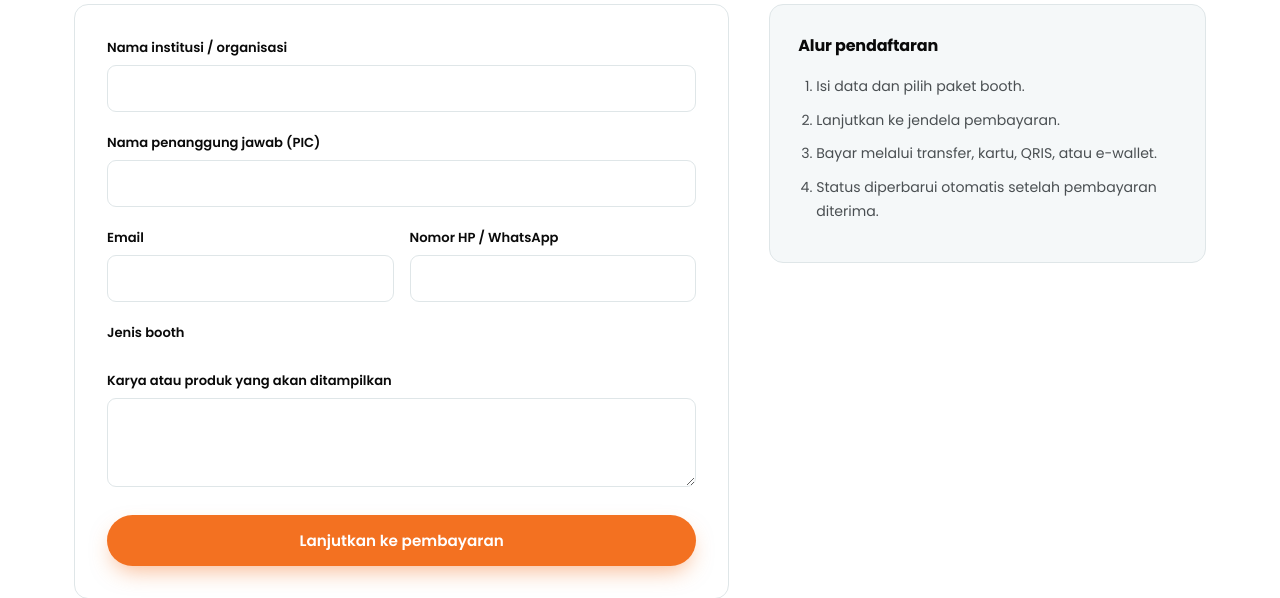
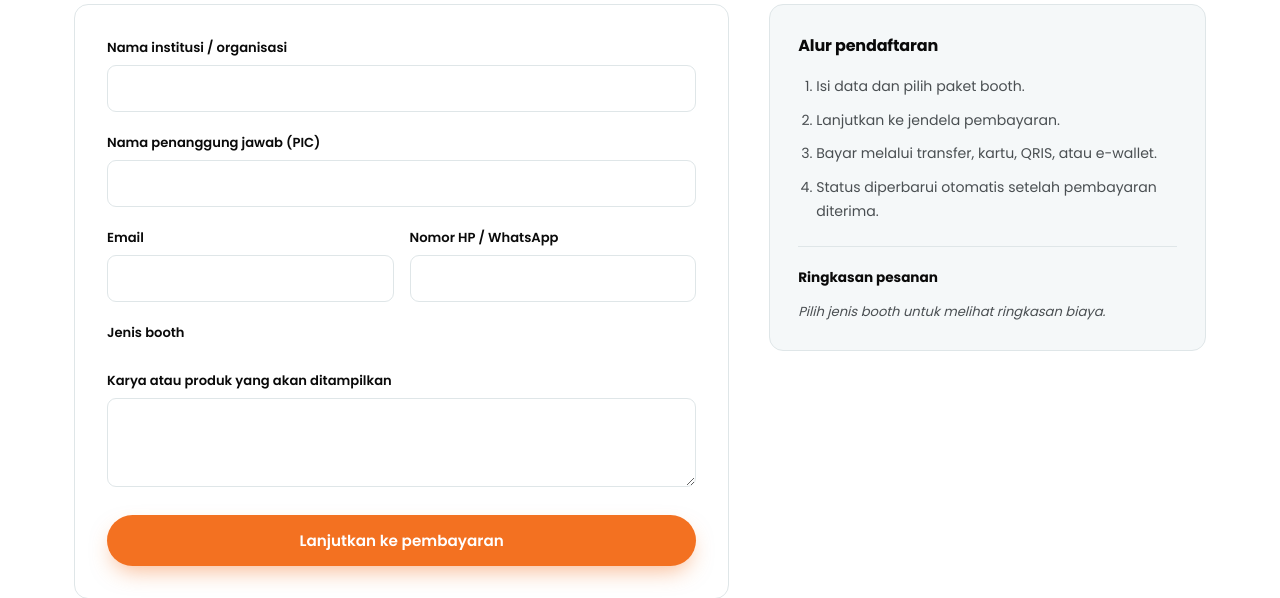
Before and after one commit to DavdChndra/satria-tenant, a Flask app: page /daftar in a window 1280 px wide. Shown: the part 304-902 px from the top of the page. Run offline with Flask 3, Linux system fonts and the light colour scheme; data that the repository does not hold is empty; some libraries are stand-ins or nearby versions.

Commit message:
Balance the /daftar sidebar with a sticky live order summary
The "Alur pendaftaran" sidebar left a lot of empty space next to the much
taller form column. Makes it sticky so it stays in view while scrolling,
and adds a live order summary (selected booth, add-ons, running total)
underneath it that updates via the existing register.js price logic.

Co-Authored-By: Claude Sonnet 5 <noreply@anthropic.com>

```diff
--- a/static/css/style.css
+++ b/static/css/style.css
@@ -386,6 +386,7 @@ section { padding: 80px 0; }
 .info-card {
   background: var(--cloud); border: 1.5px solid var(--line);
   border-radius: 14px; padding: 28px;
+  position: sticky; top: 24px;
 }
 .info-card h3 { font-size: 1rem; font-weight: 700; margin-bottom: 16px; }
 .info-card ol { padding-left: 18px; font-size: 0.88rem; color: var(--ink-soft); line-height: 1.7; }
@@ -393,6 +394,23 @@ section { padding: 80px 0; }
 .info-notes { margin-top: 22px; padding-top: 20px; border-top: 1px solid var(--line); }
 .info-notes h4 { font-size: 0.85rem; font-weight: 700; margin-bottom: 10px; }
 .info-notes ul { padding-left: 18px; font-size: 0.82rem; color: var(--ink-soft); line-height: 1.7; }
+.info-summary { margin-top: 22px; padding-top: 20px; border-top: 1px solid var(--line); }
+.info-summary h4 { font-size: 0.85rem; font-weight: 700; margin-bottom: 12px; }
+.info-summary-row {
+  display: flex; justify-content: space-between; gap: 12px;
+  font-size: 0.85rem; color: var(--ink-soft); padding: 6px 0;
+}
+.info-summary-row strong { color: var(--ink); font-weight: 700; }
+.info-summary-total {
+  display: flex; justify-content: space-between; align-items: baseline;
+  margin-top: 8px; padding-top: 12px; border-top: 1px dashed var(--line);
+  font-size: 0.92rem; font-weight: 700;
+}
+.info-summary-total strong { color: var(--teal-dark); font-size: 1.05rem; }
+.info-summary-empty { font-size: 0.82rem; color: var(--ink-soft); font-style: italic; }
+@media (max-width: 760px) {
+  .info-card { position: static; }
+}
 
 /* ===== FOOTER ===== */
 .site-footer {
--- a/static/js/register.js
+++ b/static/js/register.js
@@ -4,6 +4,12 @@ document.addEventListener("DOMContentLoaded", function () {
   const errorBox = document.getElementById("form-error");
   const totalBox = document.getElementById("reg-total");
   const totalValue = document.getElementById("reg-total-value");
+  const summaryEmpty = document.getElementById("reg-summary-empty");
+  const summaryBody = document.getElementById("reg-summary-body");
+  const summaryBooth = document.getElementById("reg-summary-booth");
+  const summaryAddonRow = document.getElementById("reg-summary-addon-row");
+  const summaryAddons = document.getElementById("reg-summary-addons");
+  const summaryTotal = document.getElementById("reg-summary-total");
 
   function showError(message) {
     errorBox.textContent = message;
@@ -33,21 +39,44 @@ document.addEventListener("DOMContentLoaded", function () {
   }
 
   function updateTotal() {
-    if (!totalBox) return;
     const boothInput = form.querySelector('input[name="booth_type_id"]:checked');
     if (!boothInput) {
-      totalBox.hidden = true;
+      if (totalBox) totalBox.hidden = true;
+      if (summaryEmpty) summaryEmpty.hidden = false;
+      if (summaryBody) summaryBody.hidden = true;
       return;
     }
-    const boothPrice = parseInt(boothInput.closest(".booth-option").querySelector(".booth-price").dataset.price || "0", 10);
+    const boothOption = boothInput.closest(".booth-option");
+    const boothPrice = parseInt(boothOption.querySelector(".booth-price").dataset.price || "0", 10);
+    const boothName = boothOption.querySelector(".booth-name").textContent;
+
+    const selectedAddonNames = [];
     let total = boothPrice;
     addonRows.forEach(function (row) {
       if (row.querySelector(".addon-toggle-btn").getAttribute("aria-pressed") === "true") {
         total += parseInt(row.dataset.addonPrice || "0", 10);
+        const name = row.querySelector(".addon-row-name");
+        if (name) selectedAddonNames.push(name.textContent);
       }
     });
-    totalValue.textContent = formatRupiah(total);
-    totalBox.hidden = false;
+
+    if (totalBox) {
+      totalValue.textContent = formatRupiah(total);
+      totalBox.hidden = false;
+    }
+
+    if (summaryBody) {
+      summaryEmpty.hidden = true;
+      summaryBody.hidden = false;
+      summaryBooth.textContent = boothName;
+      if (selectedAddonNames.length) {
+        summaryAddonRow.hidden = false;
+        summaryAddons.textContent = selectedAddonNames.join(", ");
+      } else {
+        summaryAddonRow.hidden = true;
+      }
+      summaryTotal.textContent = formatRupiah(total);
+    }
   }
 
   form.querySelectorAll('input[name="booth_type_id"]').forEach(function (radio) {
--- a/templates/register.html
+++ b/templates/register.html
@@ -76,6 +76,15 @@
         <ul>{% for note in event_info.notes_list %}<li>{{ note }}</li>{% endfor %}</ul>
       </div>
       {% endif %}
+      <div class="info-summary" id="reg-summary">
+        <h4>Ringkasan pesanan</h4>
+        <p class="info-summary-empty" id="reg-summary-empty">Pilih jenis booth untuk melihat ringkasan biaya.</p>
+        <div id="reg-summary-body" hidden>
+          <div class="info-summary-row"><span>Booth</span><strong id="reg-summary-booth">-</strong></div>
+          <div class="info-summary-row" id="reg-summary-addon-row" hidden><span>Opsi tambahan</span><strong id="reg-summary-addons">-</strong></div>
+          <div class="info-summary-total"><span>Total</span><strong id="reg-summary-total">Rp 0</strong></div>
+        </div>
+      </div>
     </aside>
   </div>
 </section>
```
